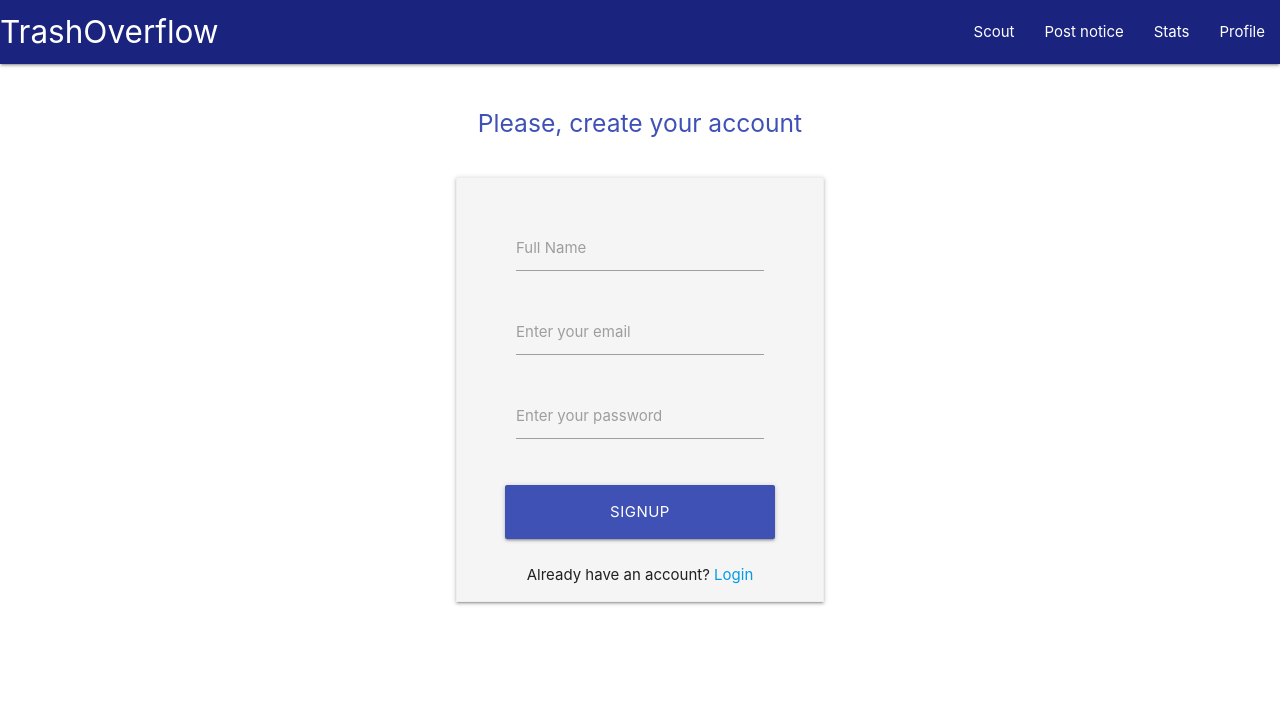
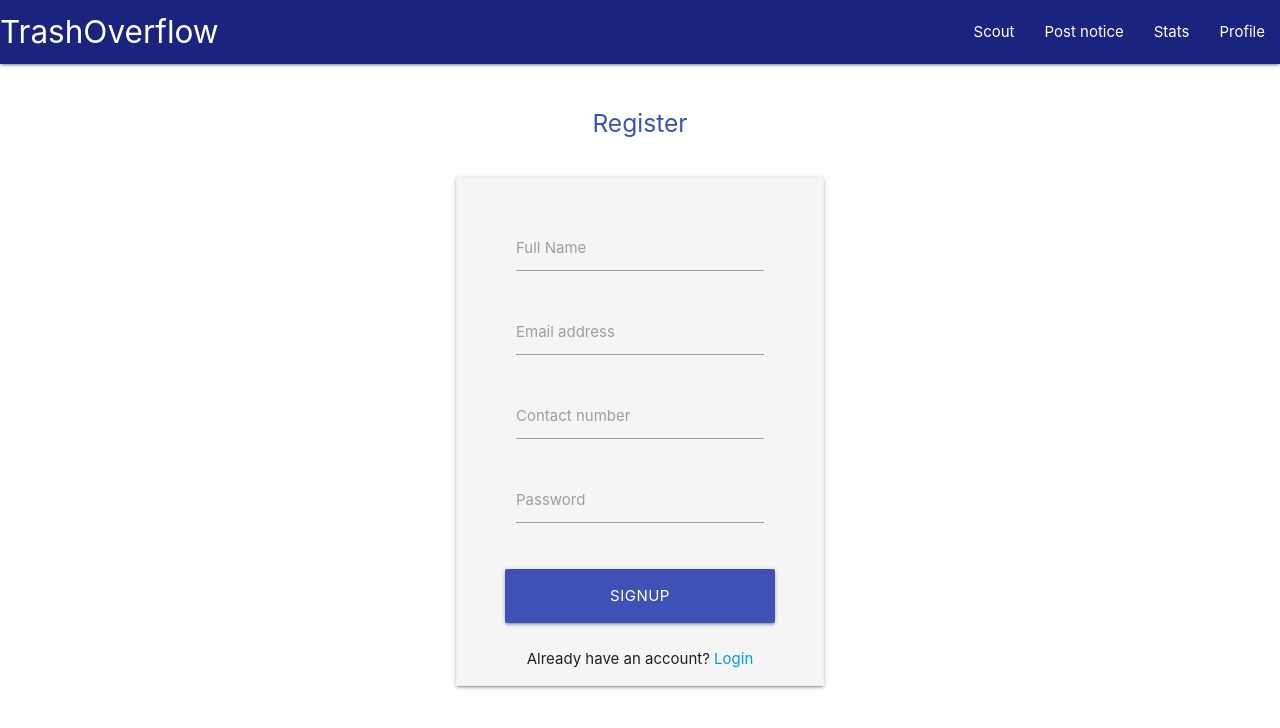
Before and after one commit to AdityaKotari/trash-overflow, a React (Create React App) app in the folder my-app/: page /signup in a window 1280 px wide. Shown: the top 728 px of the page. Built offline with nearby package versions, Linux system fonts and the light colour scheme.

Commit message:
Adding fetch API implemetations for making POST requests to signup and login routes in backend. #2

```diff
--- a/my-app/package.json
+++ b/my-app/package.json
@@ -2,14 +2,14 @@
   "name": "my-app",
   "version": "0.1.0",
   "private": true,
-  "proxy": "http://localhost:5000/",
+  "proxy": "http://localhost:5000",
   "dependencies": {
     "@testing-library/jest-dom": "^5.11.4",
     "@testing-library/react": "^11.1.0",
     "@testing-library/user-event": "^12.1.10",
     "babel-loader": "^8.1.0",
     "leaflet": "^1.7.1",
-    "materialize-css": "^1.0.0-rc.2",
+    "materialize-css": "^1.0.0",
     "react": "^17.0.1",
     "react-bootstrap": "^1.4.3",
     "react-dom": "^17.0.1",
--- a/my-app/src/components/LogIn/LogIn.js
+++ b/my-app/src/components/LogIn/LogIn.js
@@ -1,6 +1,42 @@
-import React from 'react';
 
+import React,{useState,useContext,} from 'react'
+import {Link,NavLink,useHistory} from 'react-router-dom'
+import M from 'materialize-css'
 const LogIn = () =>{
+    const history = useHistory()
+    const [password,setPasword] = useState("")
+    const [email,setEmail] = useState("")
+    const uploadFields = ()=>{
+        if(!/^(([^<>()\[\]\\.,;:\s@"]+(\.[^<>()\[\]\\.,;:\s@"]+)*)|(".+"))@((\[[0-9]{1,3}\.[0-9]{1,3}\.[0-9]{1,3}\.[0-9]{1,3}])|(([a-zA-Z\-0-9]+\.)+[a-zA-Z]{2,}))$/.test(email)){
+            M.toast({html: "Please enter a valid email",classes:"#c62828 red darken-3"})
+            return
+        }
+        fetch("/profile/login",{
+            method:"post",
+            headers:{
+                "Content-Type":"application/json"
+            },
+            body:JSON.stringify({
+                password,
+                email
+            })
+        }).then(res=>res.json())
+        .then(data=>{
+            console.log(data)
+           if(data.error){
+              M.toast({html: data.error,classes:"#c62828 red darken-3"})
+           }
+           else{
+               localStorage.setItem("jwt",data.token)
+               localStorage.setItem("user",JSON.stringify(data.user))
+            //    dispatch({type:"USER",payload:data.user})
+               M.toast({html:"Welcome!",classes:"#43a047 green darken-1"})
+               history.push('/')
+           }
+        }).catch(err=>{
+            console.log(err)
+        })
+    }
     return (
     <main>
         <center>
@@ -12,30 +48,32 @@ const LogIn = () =>{
         <div className="container">
             <div className="z-depth-1 grey lighten-4 row" style={{display: "inline-block", padding: "32px 48px 0px 48px", border: "1px solid #EEE"}}>
 
-            <form className="col s12" method="post">
+            <form className="col s12" onSubmit={(e)=>{e.preventDefault()}}>
 
                 <div className='row'>
                 <div className='input-field col s12'>
-                    <input className='validate' type='email' name='email' id='email' />
-                    <label for='email'>Enter your email</label>
+                    <input className='validate' type='email'  value={email}
+            onChange={(e)=>setEmail(e.target.value)} />
+                    <label for='email'>Email</label>
                 </div>
                 </div>
 
                 <div className='row'>
                 <div className='input-field col s12'>
-                    <input className='validate' type='password' name='password' id='password' />
-                    <label for='password'>Enter your password</label>
+                    <input className='validate' type='password' value={password}
+            onChange={(e)=>setPasword(e.target.value)} />
+                    <label for='password'>Password</label>
                 </div>
                 </div>
 
                 <br />
                 <center>
                 <div className='row'>
-                    <button type='submit' name='btn_login' className='col s12 btn btn-large waves-effect indigo'>Login</button>
+                    <button type='submit' name='btn_login' className='col s12 btn btn-large waves-effect indigo'  onClick={()=>uploadFields()}>Login</button>
                 </div>
                 </center>
             </form>
-            <a href="#!">Create account</a>
+            <NavLink to="/signup">Create account</NavLink>
             <div className="section"></div>
             </div>
         </div>
--- a/my-app/src/components/SignUp/SignUp.js
+++ b/my-app/src/components/SignUp/SignUp.js
@@ -1,49 +1,103 @@
-import React from 'react';
+
+
+
+import React,{useState,useEffect} from 'react';
+import {Link,NavLink,useHistory} from 'react-router-dom';
+import M from 'materialize-css';
 import './SignUp.css';
 
 const SignUp = () => {
+    const history = useHistory()
+    const [name,setName] = useState("")
+    const [password,setPassword] = useState("")
+    const [email,setEmail] = useState("")
+    const [phone,setPhone] = useState("")
+
+    const uploadFields = ()=>{
+        if(!/^(([^<>()\[\]\\.,;:\s@"]+(\.[^<>()\[\]\\.,;:\s@"]+)*)|(".+"))@((\[[0-9]{1,3}\.[0-9]{1,3}\.[0-9]{1,3}\.[0-9]{1,3}])|(([a-zA-Z\-0-9]+\.)+[a-zA-Z]{2,}))$/.test(email)){
+            M.toast({html: "invalid email",classes:"#c62828 red darken-3"})
+            return
+        }
+        fetch("/profile/signup",{
+            method:"post",
+            headers:{
+                "Content-Type":"application/json"
+            },
+            body:JSON.stringify({
+                name,
+                password,
+                email,
+                phone
+            })
+        }).then(res=>res.json())
+        .then(data=>{
+
+            console.log(data);
+           if(data.error){
+               console.log(data.error);
+              M.toast({html: data.error,classes:"#c62828 red darken-3"})
+           }
+           else{
+               M.toast({html:data.message,classes:"#43a047 green darken-1"})
+               history.push('/login')
+           }
+        }).catch(err=>{
+            console.log(err)
+        })
+    }
+
     return (
     <main>
         <center>
         <div className="section"></div>
 
-        <h5 className="indigo-text">Please, create your account</h5>
+        <h5 className="indigo-text">Register</h5>
         <div className="section"></div>
 
         <div className="container">
             <div className="z-depth-1 grey lighten-4 row" style={{display: "inline-block", padding: "32px 48px 0px 48px", border: "1px solid #EEE"}}>
 
-            <form className="col s12" method="post" action="http://localhost:5000/profile/signup">
+            <form className="col s12" onSubmit={(e)=>{e.preventDefault()}}>
 
                 <div className='row'>
                 <div class="input-field col s12">
-                    <input id="name" type="text" class="validate" name="name" />
+                    <input id="name" type="text" class="validate" name="name" value={name}
+            onChange={(e)=>setName(e.target.value)}/>
                     <label for="name">Full Name</label>
                 </div>
                 </div>
 
                 <div className='row'>
                 <div className='input-field col s12'>
-                    <input className='validate' type='email' name='email' id='email' />
-                    <label for='email'>Enter your email</label>
+                    <input className='validate' type='email' name='email' id='email' value={email}
+            onChange={(e)=>setEmail(e.target.value)} />
+                    <label for='email'>Email address</label>
+                </div>
+                </div>
+                <div className='row'>
+                <div class="input-field col s12">
+                    <input id="phone" type="text" class="validate" name="phone" value={phone}
+            onChange={(e)=>setPhone(e.target.value)}/>
+                    <label for="phone">Contact number</label>
                 </div>
                 </div>
 
                 <div className='row'>
                 <div className='input-field col s12'>
-                    <input className='validate' type='password' name='password' id='password' />
-                    <label for='password'>Enter your password</label>
+                    <input className='validate' type='password' name='password' id='password'  value={password}
+            onChange={(e)=>setPassword(e.target.value)} />
+                    <label for='password'>Password</label>
                 </div>
                 </div>
 
                 <br />
                 <center>
                 <div className='row'>
-                    <button type='submit' className='col s12 btn btn-large waves-effect indigo'>SIGNUP</button>
+                    <button type='submit' className='col s12 btn btn-large waves-effect indigo'  onClick={()=>uploadFields()}>SIGNUP</button>
                 </div>
                 </center>
             </form>
-            <p>Already have an account? <a href="#!">Login</a></p>
+            <p>Already have an account? <NavLink to="/login">Login</NavLink></p>
             <div className="gap"></div>
             </div>
         </div>
```
Also changed, not shown: my-app/src/components/Navbar.js (deleted, +0 -24 lines), 1 other file (tests, documents, lock files or other folders).
